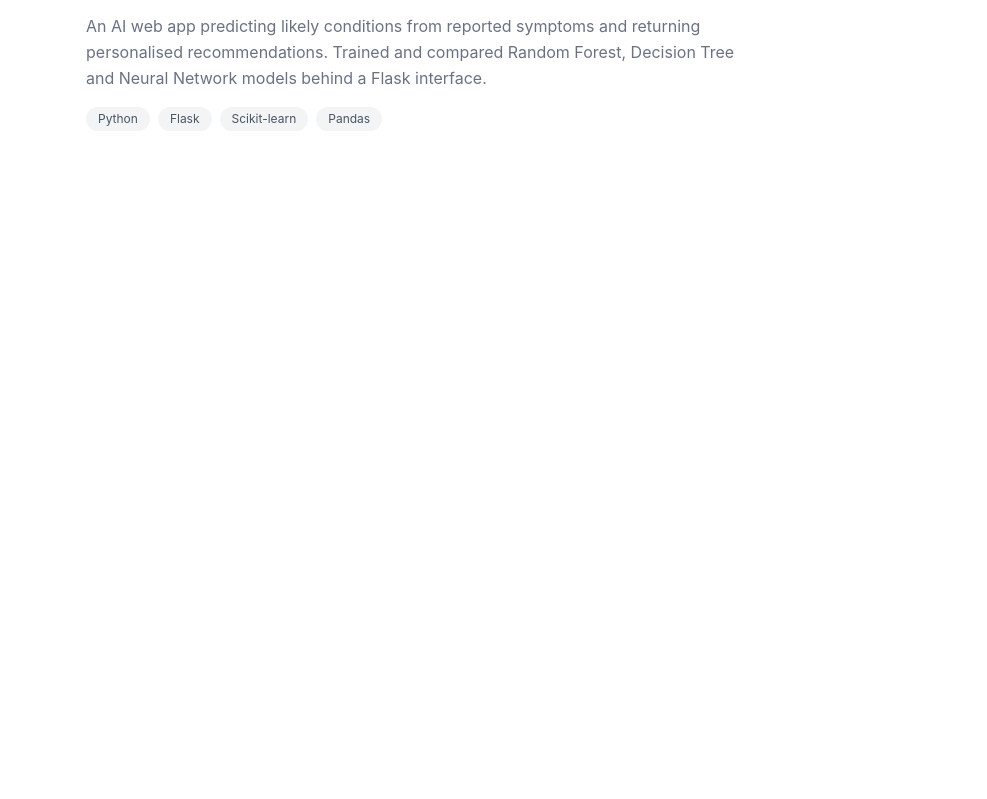
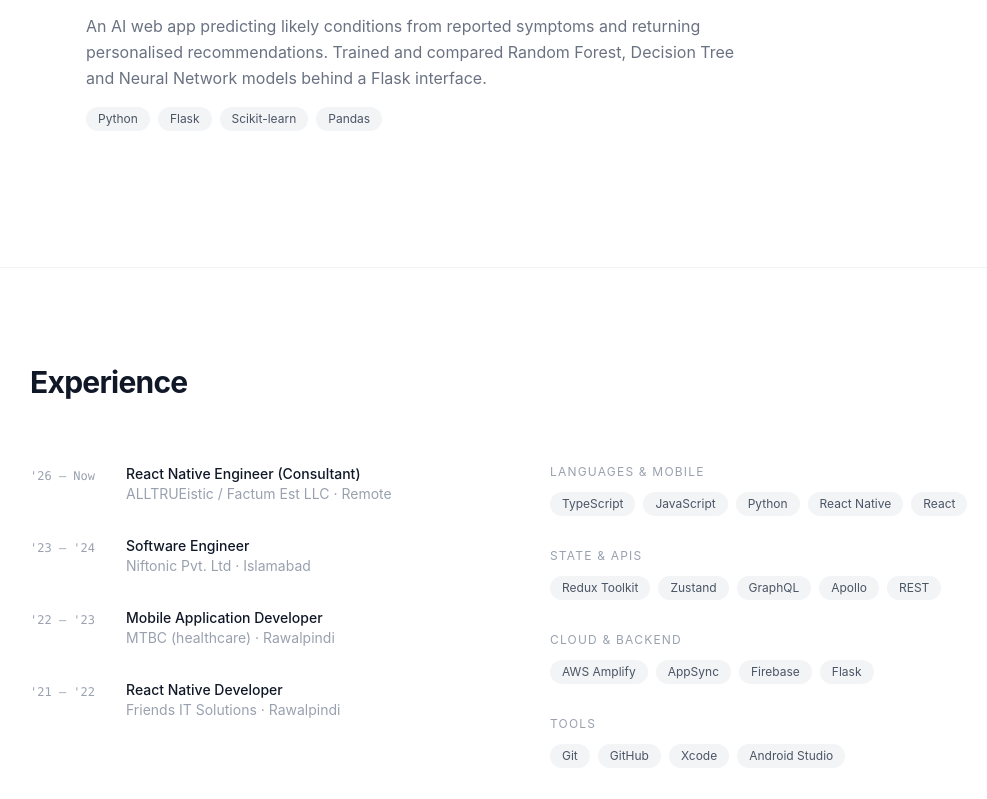
Before and after one commit to oneeb-asad/my-portfolio, a React (Vite) app: page / in a window 1280 px wide. Shown: the part 1877-2676 px from the top of the page, without its empty margins (122-1109 px from the left). Before the commit the page ends 2144 px from the top, so only its background shows below. Built offline with nearby package versions, Linux system fonts and the light colour scheme.

Commit message:
add experience and contact sections, barrel imports

```diff
--- a/src/App.tsx
+++ b/src/App.tsx
@@ -1,6 +1,4 @@
-import Navbar from '@components/Navbar'
-import Hero from '@components/Hero'
-import Work from '@components/Work'
+import { Navbar, Hero, Work, Experience, Contact } from '@components'
 
 function App() {
   return (
@@ -8,6 +6,8 @@ function App() {
       <Navbar />
       <Hero />
       <Work />
+      <Experience />
+      <Contact />
     </main>
   )
 }
--- a/src/components/Contact.tsx
+++ b/src/components/Contact.tsx
@@ -0,0 +1,70 @@
+function Contact() {
+    return (
+        <section id="contact" className="py-24 border-t border-gray-100">
+            <div className="max-w-5xl mx-auto px-6">
+
+                <div className="max-w-xl">
+                    <h2 className="text-3xl font-bold tracking-tight text-gray-900 mb-4">
+                        Let's build something
+                    </h2>
+                    <p className="text-gray-500 mb-10">
+                        Open to React Native roles. Feel free to reach out.
+                    </p>
+
+                    {/* Contact details */}
+                    <div className="space-y-3 mb-10">
+                        <a href="mailto:sheikhoneeb@icloud.com" className="flex items-center gap-3 text-gray-600 hover:text-gray-900 transition-colors">
+                            sheikhoneeb@icloud.com
+                        </a>
+                        <a href="tel:+447729474256" className="flex items-center gap-3 text-gray-600 hover:text-gray-900 transition-colors">
+                            +44 7729 474256
+                        </a>
+                        <a href="tel:+923205429414" className="flex items-center gap-3 text-gray-600 hover:text-gray-900 transition-colors">
+                            +92 320 542 9414
+                        </a>
+                    </div>
+
+                    {/* Social links */}
+                    <div className="flex items-center gap-6 mb-12">
+                        <a href="https://github.com/oneeb-asad" target="_blank" rel="noreferrer" className="text-sm text-gray-500 hover:text-gray-900 transition-colors">
+                            GitHub
+                        </a>
+                        <a href="https://linkedin.com/in/oneeb-asad" target="_blank" rel="noreferrer" className="text-sm text-gray-500 hover:text-gray-900 transition-colors">
+                            LinkedIn
+                        </a>
+                    </div>
+
+                    {/* Message form */}
+                    <div className="space-y-4">
+                        <input
+                            type="text"
+                            placeholder="Your name"
+                            className="w-full border border-gray-200 rounded-xl px-4 py-3 text-sm text-gray-900 placeholder-gray-400 focus:outline-none focus:border-gray-400 transition-colors"
+                        />
+                        <input
+                            type="email"
+                            placeholder="Your email"
+                            className="w-full border border-gray-200 rounded-xl px-4 py-3 text-sm text-gray-900 placeholder-gray-400 focus:outline-none focus:border-gray-400 transition-colors"
+                        />
+                        <textarea
+                            placeholder="Your message"
+                            rows={4}
+                            className="w-full border border-gray-200 rounded-xl px-4 py-3 text-sm text-gray-900 placeholder-gray-400 focus:outline-none focus:border-gray-400 transition-colors resize-none"
+                        />
+                        <button className="bg-gray-900 text-white px-6 py-3 rounded-full text-sm font-medium hover:bg-gray-700 transition-colors">
+                            Send message
+                        </button>
+                    </div>
+                </div>
+
+                {/* Footer */}
+                <p className="text-xs text-gray-400 mt-16">
+                    2026 Oneeb Asad — built with React Native energy. UK · PSW visa Jan 2028
+                </p>
+
+            </div>
+        </section>
+    )
+}
+
+export default Contact
--- a/src/components/Experience.tsx
+++ b/src/components/Experience.tsx
@@ -0,0 +1,70 @@
+import type { Experience, SkillCategory } from '@/types'
+
+const experiences: Experience[] = [
+    { role: 'React Native Engineer (Consultant)', company: 'ALLTRUEistic / Factum Est LLC · Remote', period: "'26 — Now" },
+    { role: 'Software Engineer', company: 'Niftonic Pvt. Ltd · Islamabad', period: "'23 — '24" },
+    { role: 'Mobile Application Developer', company: 'MTBC (healthcare) · Rawalpindi', period: "'22 — '23" },
+    { role: 'React Native Developer', company: 'Friends IT Solutions · Rawalpindi', period: "'21 — '22" },
+]
+
+const skillCategories: SkillCategory[] = [
+    { name: 'Languages & Mobile', skills: ['TypeScript', 'JavaScript', 'Python', 'React Native', 'React'] },
+    { name: 'State & APIs', skills: ['Redux Toolkit', 'Zustand', 'GraphQL', 'Apollo', 'REST'] },
+    { name: 'Cloud & Backend', skills: ['AWS Amplify', 'AppSync', 'Firebase', 'Flask'] },
+    { name: 'Tools', skills: ['Git', 'GitHub', 'Xcode', 'Android Studio'] },
+]
+
+function Experience() {
+    return (
+        <section id="experience" className="py-24 border-t border-gray-100">
+            <div className="max-w-5xl mx-auto px-6">
+
+                <h2 className="text-3xl font-bold tracking-tight text-gray-900 mb-16">
+                    Experience
+                </h2>
+
+                <div className="grid grid-cols-1 sm:grid-cols-2 gap-16">
+
+                    {/* Experience list */}
+                    <div className="space-y-8">
+                        {experiences.map((exp) => (
+                            <div key={exp.company} className="flex gap-4">
+                                <span className="text-xs text-gray-400 font-mono w-20 shrink-0 pt-1">
+                                    {exp.period}
+                                </span>
+                                <div>
+                                    <p className="text-sm font-medium text-gray-900">{exp.role}</p>
+                                    <p className="text-sm text-gray-400">{exp.company}</p>
+                                </div>
+                            </div>
+                        ))}
+                    </div>
+
+                    {/* Skills */}
+                    <div className="space-y-8">
+                        {skillCategories.map((category) => (
+                            <div key={category.name}>
+                                <p className="text-xs text-gray-400 uppercase tracking-widest mb-3">
+                                    {category.name}
+                                </p>
+                                <div className="flex flex-wrap gap-2">
+                                    {category.skills.map((skill) => (
+                                        <span
+                                            key={skill}
+                                            className="text-xs bg-gray-100 text-gray-600 px-3 py-1 rounded-full"
+                                        >
+                                            {skill}
+                                        </span>
+                                    ))}
+                                </div>
+                            </div>
+                        ))}
+                    </div>
+
+                </div>
+            </div>
+        </section>
+    )
+}
+
+export default Experience
--- /dev/null
+++ b/src/components/index.ts
@@ -0,0 +1,5 @@
+export { default as Navbar } from "./Navbar";
+export { default as Hero } from "./Hero";
+export { default as Work } from "./Work";
+export { default as Experience } from "./Experience";
+export { default as Contact } from "./Contact";
--- a/tsconfig.json
+++ b/tsconfig.json
@@ -27,6 +27,9 @@
             ],
             "@components/*": [
                 "./src/components/*"
+            ],
+            "@components": [
+                "./src/components/index.ts"
             ]
         }
     },
```
Also changed, not shown: src/types/experience.ts (added, +10 -0 lines), src/types/index.ts (+2 -8 lines), src/types/project.ts (added, +8 -0 lines).
